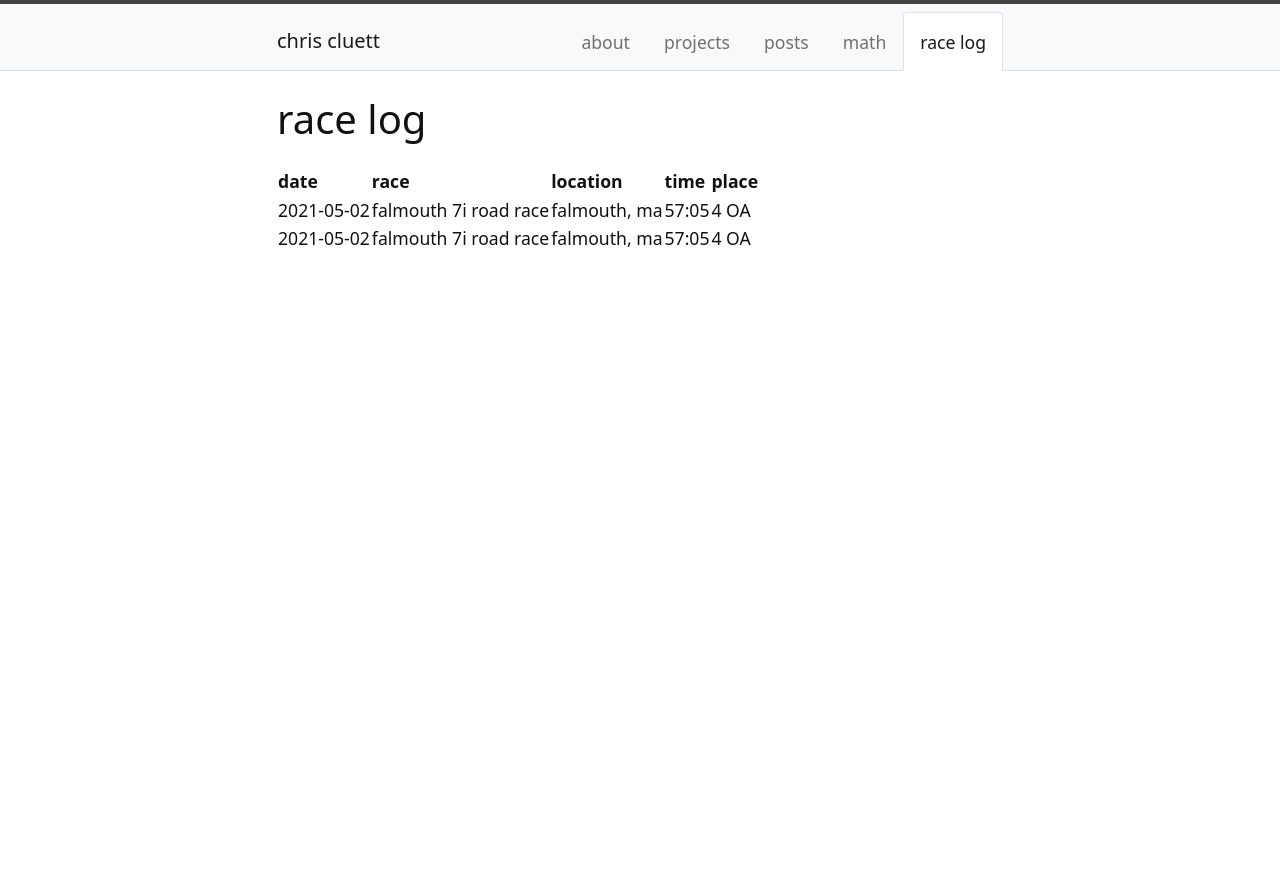
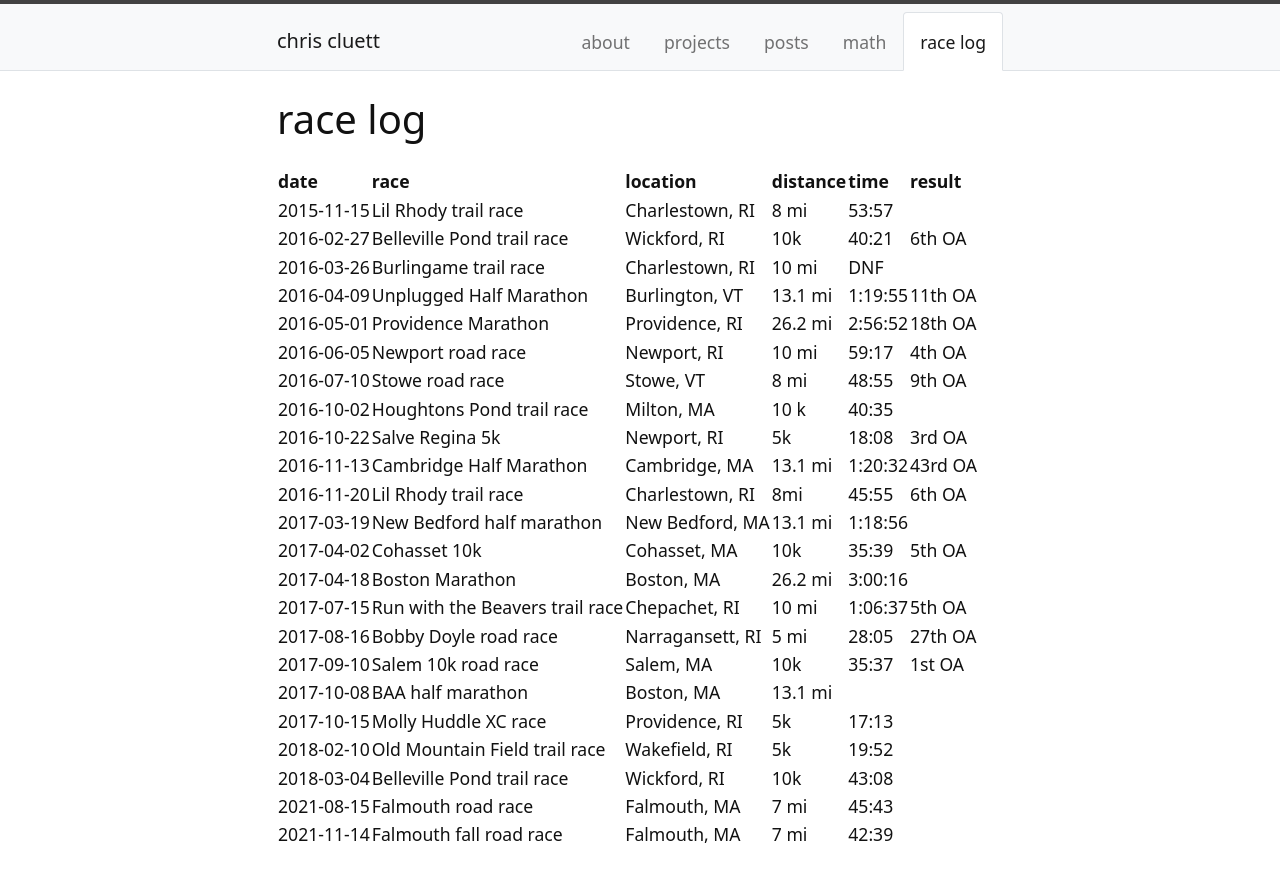
Before and after one commit to ccluett/website, a Jekyll site: the page built from content/racelog.md, in a window 1280 px wide. Shown: the top 882 px of the page. Built offline with Jekyll 4.4.1, drawn with Linux system fonts in a browser that asks for light colours.

Commit message:
Update racelog.md

```diff
--- a/content/racelog.md
+++ b/content/racelog.md
@@ -3,7 +3,28 @@ title: race log
 nav: true
 ---
 
-| date | race | location | time | place |
-| --- | --- | --- | --- | --- |
-| 2021-05-02 | falmouth 7i road race | falmouth, ma | 57:05 | 4 OA |
-| 2021-05-02 | falmouth 7i road race | falmouth, ma | 57:05 | 4 OA |
+| date       | race                            | location         | distance | time    | result  |
+|------------|---------------------------------|------------------|----------|---------|---------|
+| 2015-11-15 | Lil Rhody trail race            | Charlestown, RI  | 8 mi     | 53:57   |         |
+| 2016-02-27 | Belleville Pond trail race      | Wickford, RI     | 10k      | 40:21   | 6th OA  |
+| 2016-03-26 | Burlingame trail race           | Charlestown, RI  | 10 mi    | DNF     |         |
+| 2016-04-09 | Unplugged Half Marathon         | Burlington, VT   | 13.1 mi  | 1:19:55 | 11th OA |
+| 2016-05-01 | Providence Marathon             | Providence, RI   | 26.2 mi  | 2:56:52 | 18th OA |
+| 2016-06-05 | Newport road race               | Newport, RI      | 10 mi    | 59:17   | 4th OA  |
+| 2016-07-10 | Stowe road race                 | Stowe, VT        | 8 mi     | 48:55   | 9th OA  |
+| 2016-10-02 | Houghtons Pond trail race       | Milton, MA       | 10 k     | 40:35   |         |
+| 2016-10-22 | Salve Regina 5k                 | Newport, RI      | 5k       | 18:08   | 3rd OA  |
+| 2016-11-13 | Cambridge Half Marathon         | Cambridge, MA    | 13.1 mi  | 1:20:32 | 43rd OA |
+| 2016-11-20 | Lil Rhody trail race            | Charlestown, RI  | 8mi      | 45:55   | 6th OA  |
+| 2017-03-19 | New Bedford half marathon       | New Bedford, MA  | 13.1 mi  | 1:18:56 |         |
+| 2017-04-02 | Cohasset 10k                    | Cohasset, MA     | 10k      | 35:39   | 5th OA  |
+| 2017-04-18 | Boston Marathon                 | Boston, MA       | 26.2 mi  | 3:00:16 |         |
+| 2017-07-15 | Run with the Beavers trail race | Chepachet, RI    | 10 mi    | 1:06:37 | 5th OA  |
+| 2017-08-16 | Bobby Doyle road race           | Narragansett, RI | 5 mi     | 28:05   | 27th OA |
+| 2017-09-10 | Salem 10k road race             | Salem, MA        | 10k      | 35:37   | 1st OA  |
+| 2017-10-08 | BAA half marathon               | Boston, MA       | 13.1 mi  |         |         |
+| 2017-10-15 | Molly Huddle XC race            | Providence, RI   | 5k       | 17:13   |         |
+| 2018-02-10 | Old Mountain Field trail race   | Wakefield, RI    | 5k       | 19:52   |         |
+| 2018-03-04 | Belleville Pond trail race      | Wickford, RI     | 10k      | 43:08   |         |
+| 2021-08-15 | Falmouth road race              | Falmouth, MA     | 7 mi     | 45:43   |         |
+| 2021-11-14 | Falmouth fall road race         | Falmouth, MA     | 7 mi     | 42:39   |         |
```
